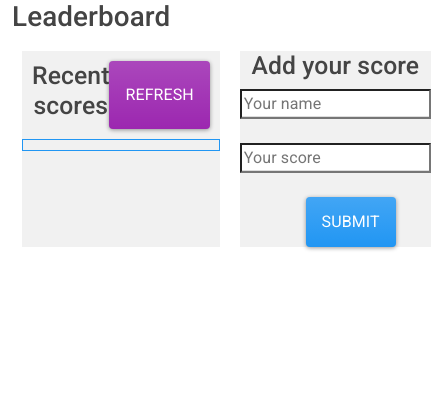
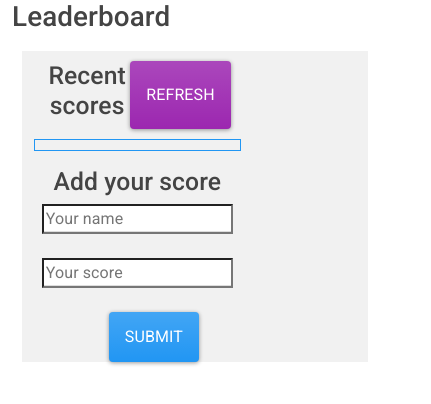
Before and after one commit to tnyandoro/leaderboard, a website built with webpack: page src/index.html in a window 390 px wide. Shown: the whole page, 431 px wide, since content can reach past the window. Built offline with nearby package versions, Linux system fonts and the light colour scheme; no server answers.

Commit message:
Make the page responsive

```diff
--- a/src/index.html
+++ b/src/index.html
@@ -20,7 +20,8 @@
       <h1>Leaderboard</h1>
     </header>
     <main class="flex-container">
-      <div class="scores-section column">
+      <div class="row">
+      <div class="scores-section col-8 col-sm-6">
         <header class="score-header mb-20">
           <h2>Recent scores</h2>
           <button id="refresh-btn" class="btn btn-info" type="button">
@@ -30,7 +31,7 @@
         <ul class="score-list  border border-primary" id="score">
         </ul>
       </div>
-      <div class="add-score-section column">
+      <div class="add-score-section col-8 col-sm-6">
         <h2 class="mb-20">Add your score</h2>
         <form id="add-a-score" class="add-a-score-form">
           <input id="name-input" class="score-input" placeholder="Your name" required type="text" /><br>
@@ -42,6 +43,7 @@
           </button>
         </form>
       </div>
+      </div>
     </main>
   </div>
   <script src="./index.js"></script>
```
